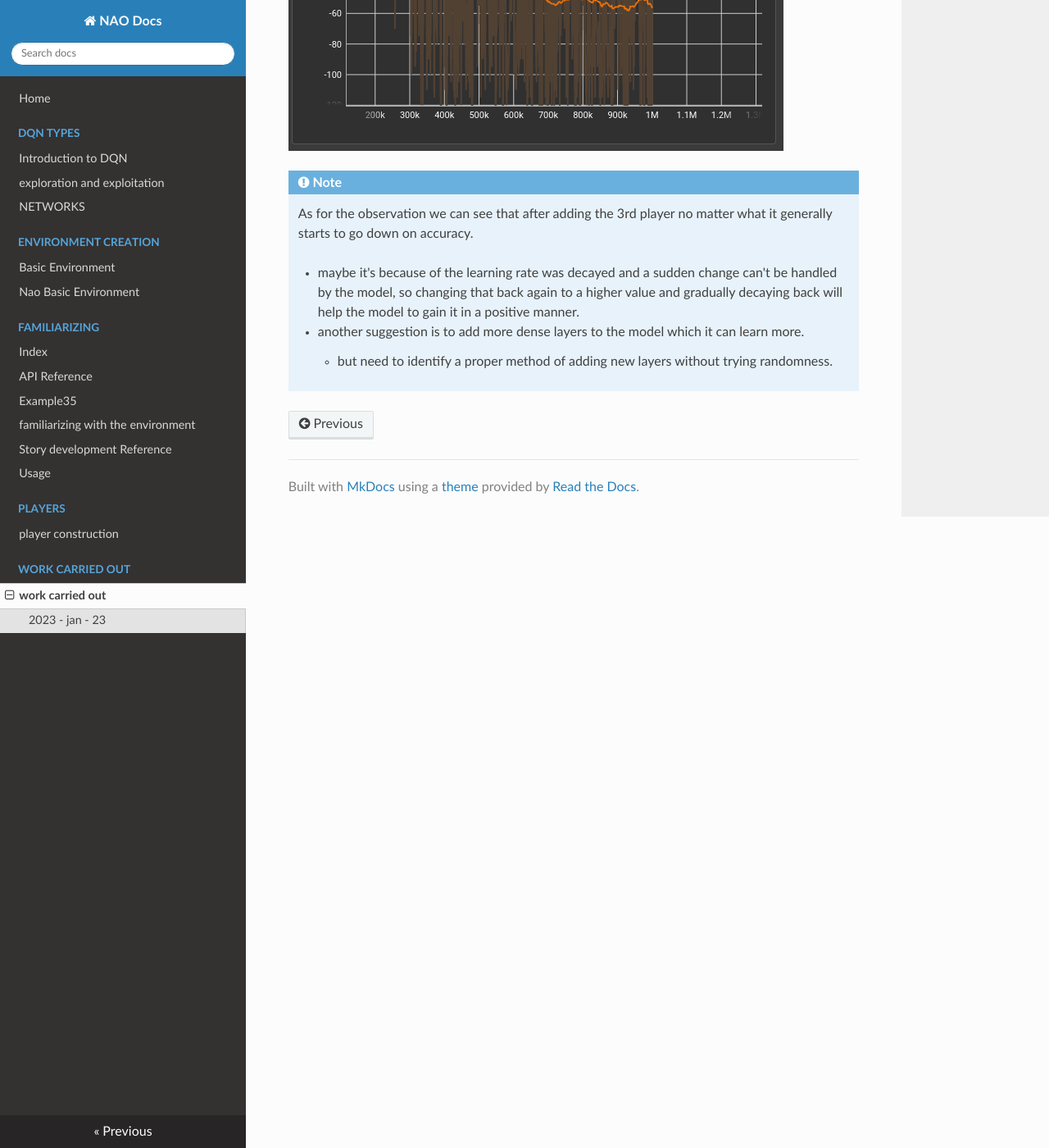
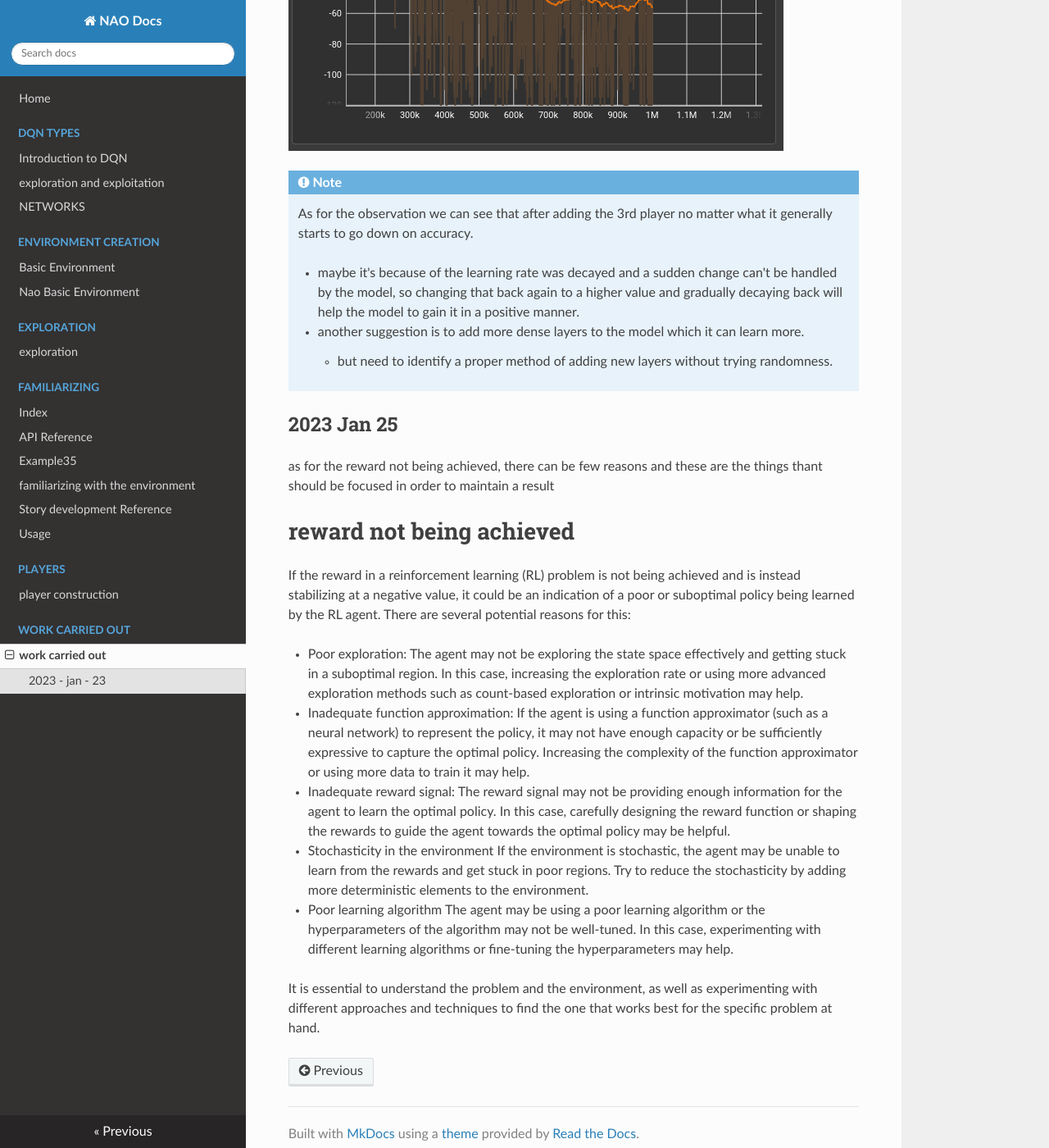
Before and after one commit to hasithz/Nao_doc, an MkDocs documentation site: the page built from docs/work carried out/2023 01 23.md, in a window 1280 px wide and 1400 px high, scrolled down 3356 px. Shown: the whole window at 82% size. Built offline with MkDocs 1.6.1, drawn with Linux system fonts in a browser that asks for light colours; nearby versions of some CDN libraries.

Commit message:
exploration methods updated

````diff
--- a/docs/work carried out/2023 01 23.md
+++ b/docs/work carried out/2023 01 23.md
@@ -74,6 +74,29 @@ when feeding best players first
     - another suggestion is to add more dense layers to the model which it can learn more.
         - but need to identify a proper method of adding new layers without trying randomness.
 
+
+## 2023 Jan 25
+
+as for the reward not being achieved, there can be few reasons and these are the things thant should be focused in order to maintain a result
+
+
+# reward not being achieved
+
+If the reward in a reinforcement learning (RL) problem is not being achieved and is instead stabilizing at a negative value, it could be an indication of a poor or suboptimal policy being learned by the RL agent. There are several potential reasons for this:
+
+- Poor exploration: The agent may not be exploring the state space effectively and getting stuck in a suboptimal region. In this case, increasing the exploration rate or using more advanced exploration methods such as count-based exploration or intrinsic motivation may help.
+
+- Inadequate function approximation: If the agent is using a function approximator (such as a neural network) to represent the policy, it may not have enough capacity or be sufficiently expressive to capture the optimal policy. Increasing the complexity of the function approximator or using more data to train it may help.
+
+- Inadequate reward signal: The reward signal may not be providing enough information for the agent to learn the optimal policy. In this case, carefully designing the reward function or shaping the rewards to guide the agent towards the optimal policy may be helpful.
+
+- Stochasticity in the environment If the environment is stochastic, the agent may be unable to learn from the rewards and get stuck in poor regions. Try to reduce the stochasticity by adding more deterministic elements to the environment.
+
+- Poor learning algorithm The agent may be using a poor learning algorithm or the hyperparameters of the algorithm may not be well-tuned. In this case, experimenting with different learning algorithms or fine-tuning the hyperparameters may help.
+
+It is essential to understand the problem and the environment, as well as experimenting with different approaches and techniques to find the one that works best for the specific problem at hand.
+
+
 <!-- ```mermaid
 journey
 	title Me studying for exams
````
Also changed, not shown: docs/exploration/readme.md (added, +112 -0 lines).
